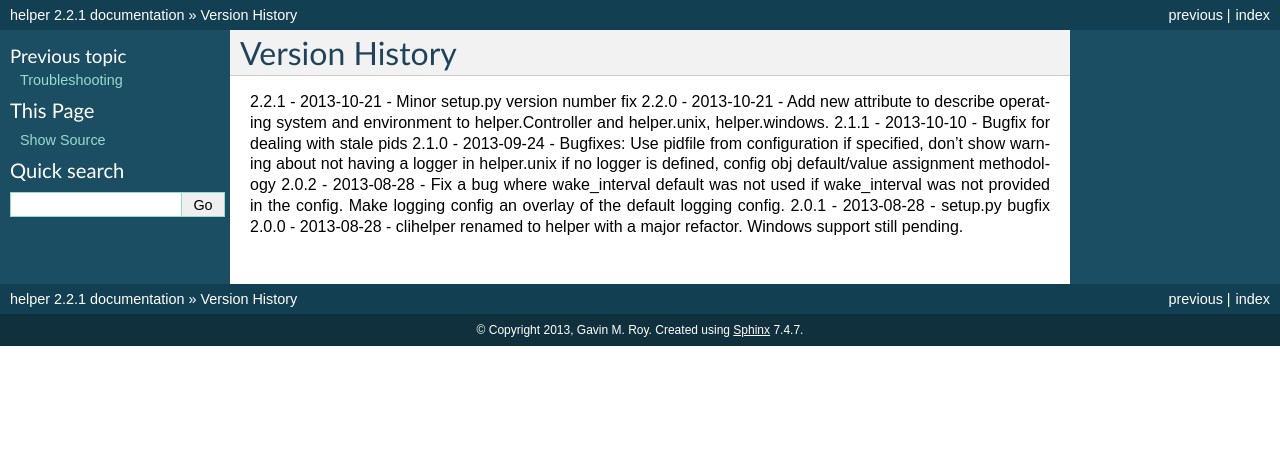
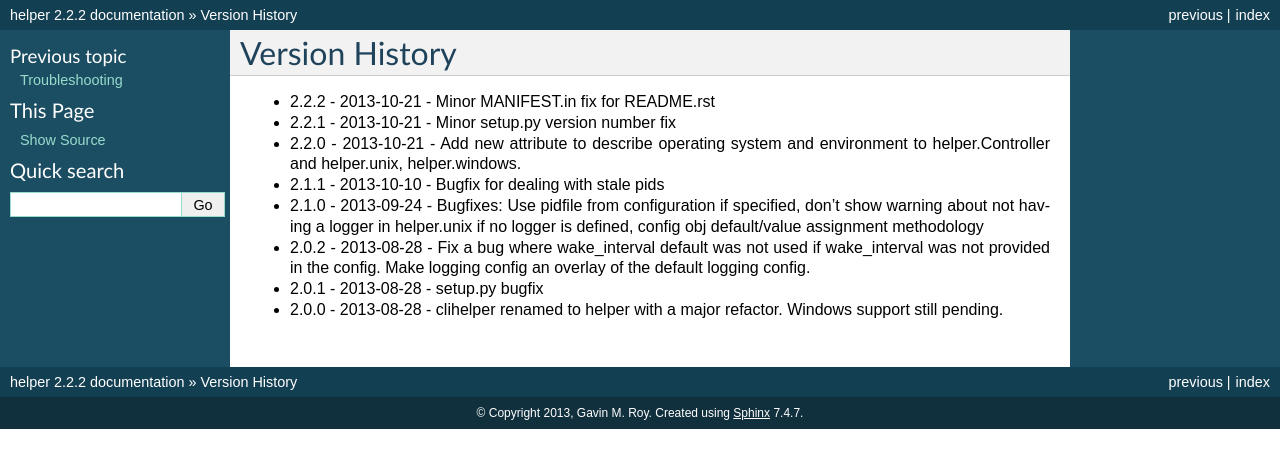
Before and after one commit to gmr/helper, a Sphinx documentation site: the page built from docs/history.rst, in a window 1280 px wide. Shown: the top 468 px of the page. Built offline with Sphinx 7.4.7, drawn with Linux system fonts in a browser that asks for light colours.

Commit message:
Missing README.rst in MANIFEST.in

```diff
--- a/README.rst
+++ b/README.rst
@@ -33,6 +33,7 @@ package.
 
 History
 -------
+- 2.2.2 - Minor MANIFEST.in fix for README.rst
 - 2.2.1 - Minor setup.py fix for version number.
 - 2.2.0 - Add new attribute to describe operating system and environment to
           Controller and helper.unix, helper.windows.
--- a/docs/history.rst
+++ b/docs/history.rst
@@ -1,9 +1,10 @@
 Version History
 ===============
-2.2.1 - 2013-10-21 - Minor setup.py version number fix
-2.2.0 - 2013-10-21 - Add new attribute to describe operating system and environment to helper.Controller and helper.unix, helper.windows.
-2.1.1 - 2013-10-10 - Bugfix for dealing with stale pids
-2.1.0 - 2013-09-24 - Bugfixes: Use pidfile from configuration if specified, don't show warning about not having a logger in helper.unix if no logger is defined, config obj default/value assignment methodology
-2.0.2 - 2013-08-28 - Fix a bug where wake_interval default was not used if wake_interval was not provided in the config. Make logging config an overlay of the default logging config.
-2.0.1 - 2013-08-28 - setup.py bugfix
-2.0.0 - 2013-08-28 - clihelper renamed to helper with a major refactor. Windows support still pending.
+- 2.2.2 - 2013-10-21 - Minor MANIFEST.in fix for README.rst
+- 2.2.1 - 2013-10-21 - Minor setup.py version number fix
+- 2.2.0 - 2013-10-21 - Add new attribute to describe operating system and environment to helper.Controller and helper.unix, helper.windows.
+- 2.1.1 - 2013-10-10 - Bugfix for dealing with stale pids
+- 2.1.0 - 2013-09-24 - Bugfixes: Use pidfile from configuration if specified, don't show warning about not having a logger in helper.unix if no logger is defined, config obj default/value assignment methodology
+- 2.0.2 - 2013-08-28 - Fix a bug where wake_interval default was not used if wake_interval was not provided in the config. Make logging config an overlay of the default logging config.
+- 2.0.1 - 2013-08-28 - setup.py bugfix
+- 2.0.0 - 2013-08-28 - clihelper renamed to helper with a major refactor. Windows support still pending.
--- a/helper/__init__.py
+++ b/helper/__init__.py
@@ -129,7 +129,7 @@
 $I:.:+I=................ .......... ........................................=:
  :8=+.,?$:.......................................  .... .............    ..,,= .
 """
-__version__ = '2.2.1'
+__version__ = '2.2.2'
 
 # Add NullHandler to prevent logging warnings
 import logging
--- a/setup.py
+++ b/setup.py
@@ -15,7 +15,7 @@ if float('%s.%s' % (major, minor)) < 2.7:
     tests_require.append('unittest2')
 
 setup(name='helper',
-      version='2.2.1',
+      version='2.2.2',
       classifiers=[
           'Development Status :: 5 - Production/Stable',
           'Environment :: Console',
```
Also changed, not shown: 1 other file.
